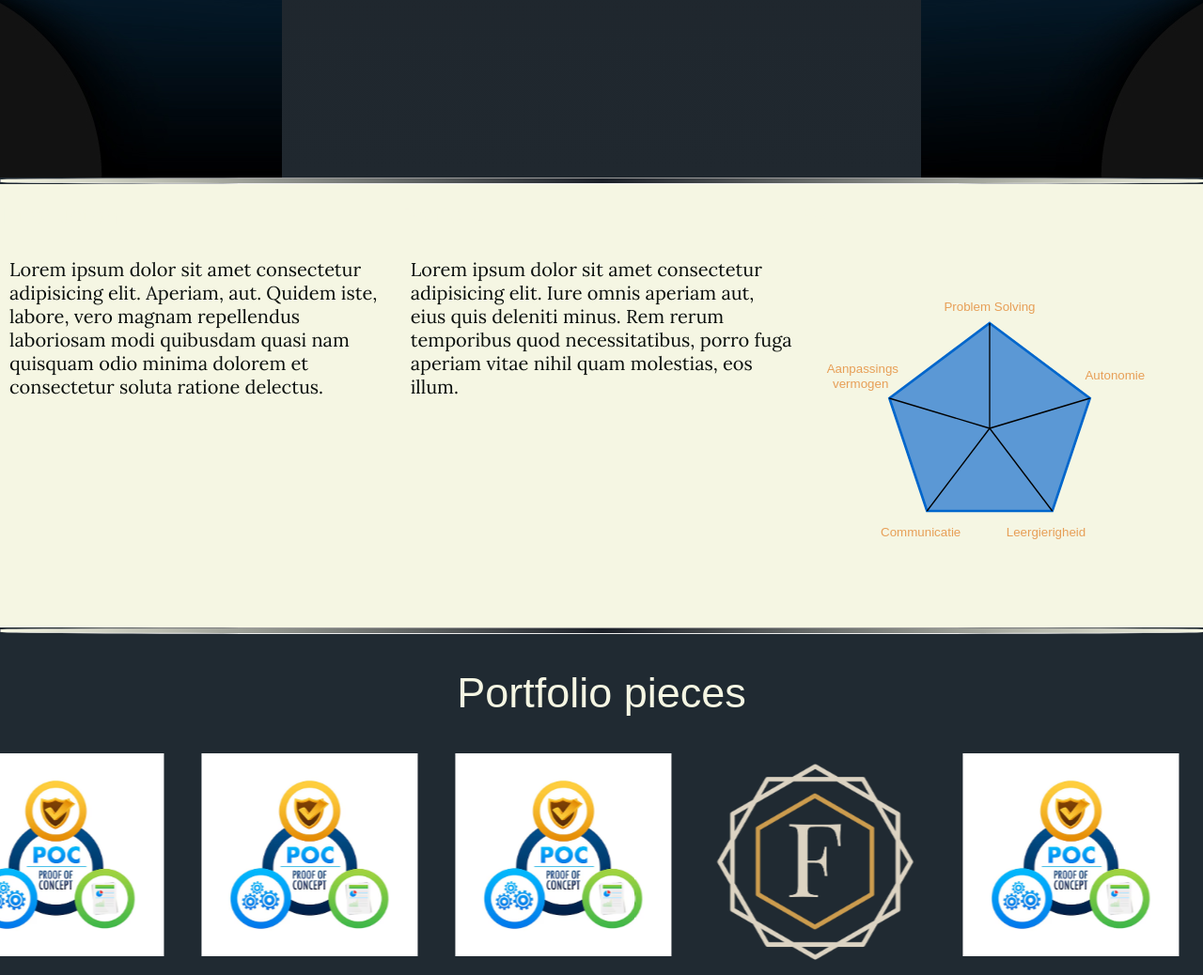
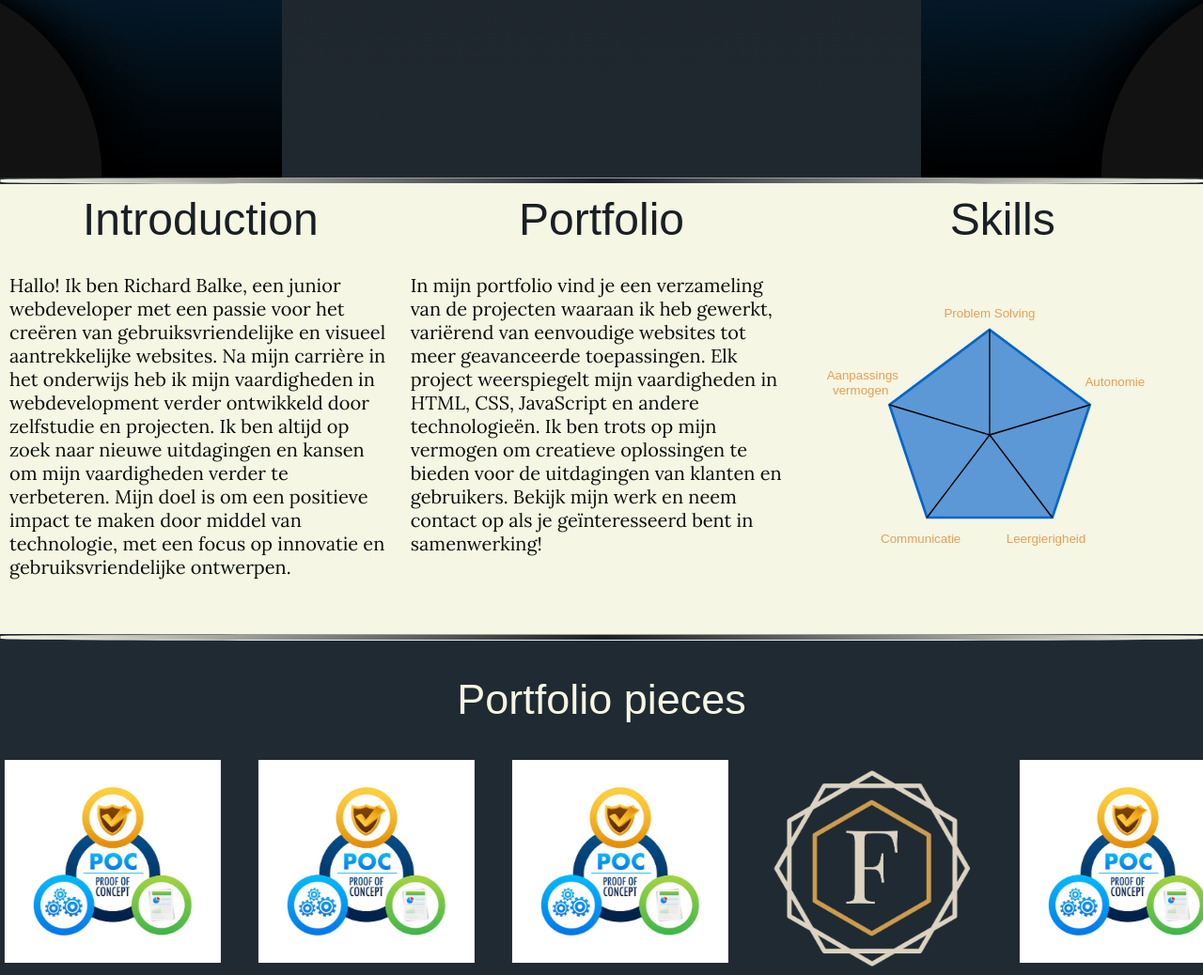
Before and after one commit to RichardBalke/html-portfolio, a PHP site: page /html-content/index.html in a window 1280 px wide. Shown: the part 1411-2449 px from the top of the page at 94% size. Run offline with PHP 8.4, Linux system fonts and the light colour scheme; some web fonts are replaced.

Commit message:
My info deel aangepast

```diff
--- a/CSS/index_styles.css
+++ b/CSS/index_styles.css
@@ -129,6 +129,13 @@
   flex: 1;
 }
 
+#introduction-container h2, #portfolio-container h2, #skills-container h2 {
+  color: rgb(25, 31, 38);
+  text-align: center;
+  font-size: 3rem;
+  margin: 10px;
+}
+
 .chart {
   width: 400px;
   height: auto;
@@ -210,7 +217,7 @@
 }
 
 .slide-track {
-  animation: scroll 5s linear infinite;
+  animation: scroll 25s linear infinite;
   display: flex;
   width: calc(270px * 4);
 }
--- a/html-content/index.html
+++ b/html-content/index.html
@@ -72,19 +72,17 @@
         <div id="introduction-container">
           <h2>Introduction</h2>
           <p>
-            Lorem ipsum dolor sit amet consectetur adipisicing elit. Aperiam,
-            aut. Quidem iste, labore, vero magnam repellendus laboriosam modi
-            quibusdam quasi nam quisquam odio minima dolorem et consectetur
-            soluta ratione delectus.
+            Hallo! Ik ben Richard Balke, een junior webdeveloper met een passie voor het creëren van
+            gebruiksvriendelijke en visueel aantrekkelijke websites. Na mijn carrière in het onderwijs heb ik mijn
+            vaardigheden in webdevelopment verder ontwikkeld door zelfstudie en projecten. Ik ben altijd op zoek naar
+            nieuwe uitdagingen en kansen om mijn vaardigheden verder te verbeteren. Mijn doel is om een positieve impact
+            te maken door middel van technologie, met een focus op innovatie en gebruiksvriendelijke ontwerpen.
           </p>
         </div>
         <div id="portfolio-container">
           <h2>Portfolio</h2>
           <p>
-            Lorem ipsum dolor sit amet consectetur adipisicing elit. Iure
-            omnis aperiam aut, eius quis deleniti minus. Rem rerum temporibus
-            quod necessitatibus, porro fuga aperiam vitae nihil quam
-            molestias, eos illum.
+            In mijn portfolio vind je een verzameling van de projecten waaraan ik heb gewerkt, variërend van eenvoudige websites tot meer geavanceerde toepassingen. Elk project weerspiegelt mijn vaardigheden in HTML, CSS, JavaScript en andere technologieën. Ik ben trots op mijn vermogen om creatieve oplossingen te bieden voor de uitdagingen van klanten en gebruikers. Bekijk mijn werk en neem contact op als je geïnteresseerd bent in samenwerking!
           </p>
         </div>
         <div id="skills-container">
```
